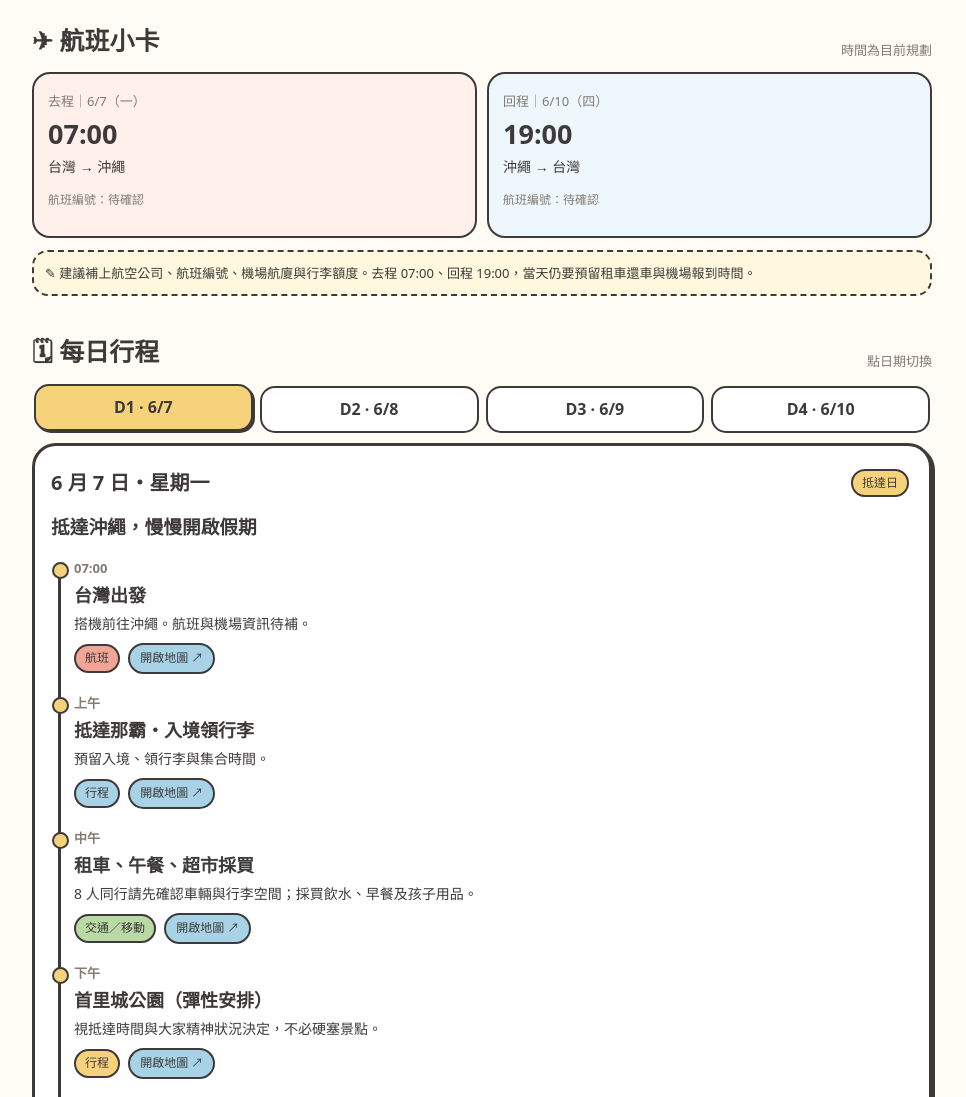
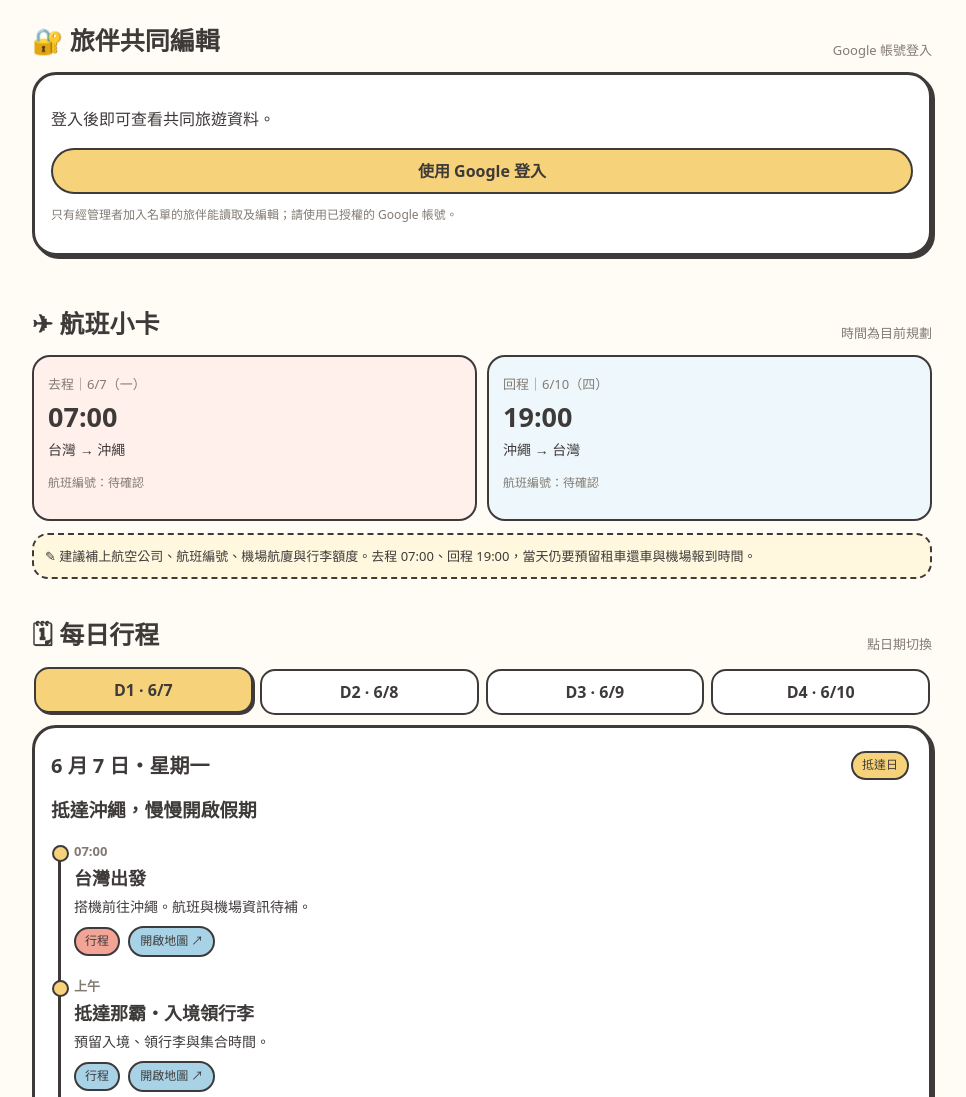
Before and after one commit to zx5319a-maker/okinawa-trip-2027, a plain HTML site: page index.html in a window 1280 px wide. Shown: the part 464-1561 px from the top of the page, without its empty margins (158-1124 px from the left). Drawn offline with Linux system fonts and the light colour scheme; no server answers; a web font is replaced by a local one.

Commit message:
Add files via upload

```diff
--- a/index.html
+++ b/index.html
@@ -14,7 +14,7 @@
 *{box-sizing:border-box}
 html{scroll-behavior:smooth}
 body{margin:0;background:var(--paper);color:var(--ink);font-family:'Huninn',system-ui,sans-serif;line-height:1.55}
-button,input,select{font:inherit;color:inherit}
+button,input,select,textarea{font:inherit;color:inherit}
 button{cursor:pointer}
 a{color:inherit}
 .wrap{width:min(100% - 28px,900px);margin:auto}
@@ -132,6 +132,18 @@ footer{text-align:center;padding:30px 12px 45px;color:var(--muted);font-size:13p
  <p class="smallprint" style="margin:12px 4px 0">小提醒：目前行程為可調整的初稿；住宿、航班編號與租車資料確認後再補上。</p>
 </header>
 
+<section id="account">
+ <div class="sectionhead"><h2>🔐 旅伴共同編輯</h2><span class="note">Google 帳號登入</span></div>
+ <div class="card">
+  <p id="authStatus">登入後即可查看共同旅遊資料。</p>
+  <div class="row" style="flex-wrap:wrap">
+   <button class="btn" id="loginBtn">使用 Google 登入</button>
+   <button class="btn secondary" id="logoutBtn" hidden>登出</button>
+  </div>
+  <div id="memberHelp" class="tip" hidden></div>
+  <p class="smallprint">只有經管理者加入名單的旅伴能讀取及編輯；請使用已授權的 Google 帳號。</p>
+ </div>
+</section>
 <section id="flight">
  <div class="sectionhead"><h2>✈ 航班小卡</h2><span class="note">時間為目前規劃</span></div>
  <div class="flightgrid">
@@ -147,6 +159,12 @@ footer{text-align:center;padding:30px 12px 45px;color:var(--muted);font-size:13p
   <button class="tab active" data-day="0">D1 · 6/7</button><button class="tab" data-day="1">D2 · 6/8</button><button class="tab" data-day="2">D3 · 6/9</button><button class="tab" data-day="3">D4 · 6/10</button>
  </div>
  <div class="card" id="dayPanel" aria-live="polite"></div>
+ <div class="card" id="dayEditor" hidden>
+  <h3 style="margin-top:0">✏️ 編輯這一天的行程</h3>
+  <p class="smallprint">每一行一個行程，格式：時間｜地點｜備註。修改後按「同步行程」。</p>
+  <textarea id="dayText" rows="8" style="width:100%;border:2px solid var(--ink);border-radius:12px;padding:10px;font:inherit;background:#fff"></textarea>
+  <button class="btn" id="saveDay" style="margin-top:8px">同步行程</button>
+ </div>
 </section>
 
 <section id="map">
@@ -205,63 +223,98 @@ footer{text-align:center;padding:30px 12px 45px;color:var(--muted);font-size:13p
  </div>
 </section>
 </main>
-<footer>沖繩小旅行 2027 · 帶著好心情出發 🌺<br><span>清單與旅費會保存在目前裝置的瀏覽器中。</span></footer>
+<footer>沖繩小旅行 2027 · 帶著好心情出發 🌺<br><span>行程、旅費與清單會同步到旅伴共用資料庫。</span></footer>
 
-<script>
-const tripDays = [
- {date:"6 月 7 日・星期一",title:"抵達沖繩，慢慢開啟假期",tag:"抵達日",stops:[
-  ["07:00","台灣出發","搭機前往沖繩。航班與機場資訊待補。","pink"],
-  ["上午","抵達那霸・入境領行李","預留入境、領行李與集合時間。","blue"],
-  ["中午","租車、午餐、超市採買","8 人同行請先確認車輛與行李空間；採買飲水、早餐及孩子用品。","green"],
-  ["下午","首里城公園（彈性安排）","視抵達時間與大家精神狀況決定，不必硬塞景點。","yellow"],
-  ["傍晚","入住包棟・晚餐休息","先讓孩子熟悉環境，整理隔天要帶的物品。","pink"]
- ],tip:"第一天不要排太滿。若航班延誤或租車手續較久，首里城可直接取消。"},
- {date:"6 月 8 日・星期二",title:"北部海洋日：鯨鯊與古宇利島",tag:"北部一日遊",stops:[
-  ["08:00","民宿早餐、出發","建議早點出發，車程依住宿地點而定。","green"],
-  ["上午","美麗海水族館","必去！建議預留約 2～3 小時，含大型水槽、展區與休息。","blue","必去"],
-  ["中午","本部町午餐","找適合多人入座的餐廳，先確認是否接受 8 人訂位。","yellow"],
-  ["下午","古宇利島・古宇利大橋","看海、拍照、吃點心；依天氣及孩子狀態彈性停留。","blue"],
-  ["傍晚","返回住宿・晚餐","北部回程較長，預留休息與塞車時間。","pink"]
- ],tip:"美麗海水族館與古宇利島是同一個北部方向，適合排同一天。若下雨，可延長水族館時間。"},
- {date:"6 月 9 日・星期三",title:"中部慢遊：美國村與海邊",tag:"中部一日遊",stops:[
-  ["上午","睡飽、民宿早餐","可以安排慢一點，讓忻翰午睡作息比較穩定。","green"],
-  ["中午","美國村・午餐","逛街、吃飯、拍照，適合多人分組自由活動。","yellow"],
-  ["下午","北谷海邊散步","看海、喝飲料，遇雨可改逛室內商場。","blue"],
-  ["傍晚","晚餐・回民宿","可安排一頓大家一起吃的沖繩料理。","pink"]
- ],tip:"這天保留彈性，不必塞滿景點。若住宿就在中北部，可依實際位置調整順序。"},
- {date:"6 月 10 日・星期四",title:"最後採買，帶著回憶回家",tag:"回程日",stops:[
-  ["上午","早餐、整理行李、退房","檢查護照、手機、充電器與孩子用品。","green"],
-  ["中午","瀨長島 Umikaji Terrace（備選）","靠近那霸機場，適合吃午餐、看海；注意天氣與停車。","blue"],
-  ["下午","國際通／機場周邊採買","依還車時間調整，不建議安排太遠的景點。","yellow"],
-  ["約 16:00","還車、前往機場","請依租車公司規定與航班報到時間提早還車。","pink"],
-  ["19:00","沖繩起飛・返回台灣","旅程結束！","blue"]
- ],tip:"回程 19:00 不代表可以玩到最後一刻。還車、接駁、托運與安檢都要留緩衝。"}
+<script type="module">
+import { initializeApp } from "https://www.gstatic.com/firebasejs/11.10.0/firebase-app.js";
+import { getAuth, GoogleAuthProvider, signInWithPopup, signOut, onAuthStateChanged } from "https://www.gstatic.com/firebasejs/11.10.0/firebase-auth.js";
+import { getFirestore, doc, getDoc, setDoc, updateDoc, onSnapshot } from "https://www.gstatic.com/firebasejs/11.10.0/firebase-firestore.js";
+
+const firebaseConfig = {
+  apiKey: "AIzaSyA87HXaV1lwTsJltNa5YYGXTv3oE7GSmTk",
+  authDomain: "okinawa-trip-2027-19994.firebaseapp.com",
+  projectId: "okinawa-trip-2027-19994",
+  storageBucket: "okinawa-trip-2027-19994.firebasestorage.app",
+  messagingSenderId: "604141948923",
+  appId: "1:604141948923:web:69a76856069cca1541455e"
+};
+const app = initializeApp(firebaseConfig);
+const auth = getAuth(app);
+const db = getFirestore(app);
+const provider = new GoogleAuthProvider();
+provider.setCustomParameters({ prompt: "select_account" });
+
+const originalDays = [
+ {date:"6 月 7 日・星期一",title:"抵達沖繩，慢慢開啟假期",tag:"抵達日",stops:[["07:00","台灣出發","搭機前往沖繩。航班與機場資訊待補。","pink"],["上午","抵達那霸・入境領行李","預留入境、領行李與集合時間。","blue"],["中午","租車、午餐、超市採買","8 人同行請先確認車輛與行李空間；採買飲水、早餐及孩子用品。","green"],["下午","首里城公園（彈性安排）","視抵達時間與大家精神狀況決定，不必硬塞景點。","yellow"],["傍晚","入住包棟・晚餐休息","先讓孩子熟悉環境，整理隔天要帶的物品。","pink"]],tip:"第一天不要排太滿。若航班延誤或租車手續較久，首里城可直接取消。"},
+ {date:"6 月 8 日・星期二",title:"北部海洋日：鯨鯊與古宇利島",tag:"北部一日遊",stops:[["08:00","民宿早餐、出發","建議早點出發，車程依住宿地點而定。","green"],["上午","美麗海水族館","必去！建議預留約 2～3 小時，含大型水槽、展區與休息。","blue","必去"],["中午","本部町午餐","找適合多人入座的餐廳，先確認是否接受 8 人訂位。","yellow"],["下午","古宇利島・古宇利大橋","看海、拍照、吃點心；依天氣及孩子狀態彈性停留。","blue"],["傍晚","返回住宿・晚餐","北部回程較長，預留休息與塞車時間。","pink"]],tip:"美麗海水族館與古宇利島是同一個北部方向，適合排同一天。若下雨，可延長水族館時間。"},
+ {date:"6 月 9 日・星期三",title:"中部慢遊：美國村與海邊",tag:"中部一日遊",stops:[["上午","睡飽、民宿早餐","可以安排慢一點，讓忻翰午睡作息比較穩定。","green"],["中午","美國村・午餐","逛街、吃飯、拍照，適合多人分組自由活動。","yellow"],["下午","北谷海邊散步","看海、喝飲料，遇雨可改逛室內商場。","blue"],["傍晚","晚餐・回民宿","可安排一頓大家一起吃的沖繩料理。","pink"]],tip:"這天保留彈性，不必塞滿景點。若住宿就在中北部，可依實際位置調整順序。"},
+ {date:"6 月 10 日・星期四",title:"最後採買，帶著回憶回家",tag:"回程日",stops:[["上午","早餐、整理行李、退房","檢查護照、手機、充電器與孩子用品。","green"],["中午","瀨長島 Umikaji Terrace（備選）","靠近那霸機場，適合吃午餐、看海；注意天氣與停車。","blue"],["下午","國際通／機場周邊採買","依還車時間調整，不建議安排太遠的景點。","yellow"],["約 16:00","還車、前往機場","請依租車公司規定與航班報到時間提早還車。","pink"],["19:00","沖繩起飛・返回台灣","旅程結束！","blue"]],tip:"回程 19:00 不代表可以玩到最後一刻。還車、接駁、托運與安檢都要留緩衝。"}
 ];
-function mapsUrl(q){return "https://www.google.com/maps/search/?api=1&query="+encodeURIComponent(q+" Okinawa Japan")}
-function renderDay(i){
- const d=tripDays[i];document.querySelectorAll(".tab").forEach(b=>b.classList.toggle("active",+b.dataset.day===i));
- document.getElementById("dayPanel").innerHTML=`<div class="daytitle"><strong>${d.date}</strong><span class="pill yellow">${d.tag}</span></div><h3 style="margin:0 0 14px">${d.title}</h3><div class="timeline">${d.stops.map(s=>`<div class="stop"><time>${s[0]}</time><h3>${s[1]} ${s[4]?`<span class="pill must">${s[4]}</span>`:""}</h3><p>${s[2]}</p><span class="pill ${s[3]}">${s[1].includes("租車")?"交通／移動":s[1].includes("出發")?"航班": "行程"}</span> <a class="maplink" target="_blank" rel="noopener" href="${mapsUrl(s[1])}">開啟地圖 ↗</a></div>`).join("")}</div><div class="tip">💡 ${d.tip}</div>`;
-}
-document.querySelectorAll(".tab").forEach(b=>b.addEventListener("click",()=>renderDay(+b.dataset.day)));
-renderDay(0);
-const dep=new Date("2027-06-07T00:00:00");const today=new Date();today.setHours(0,0,0,0);document.getElementById("days").textContent=Math.max(0,Math.ceil((dep-today)/86400000));
-const KEY="okinawaTrip2027_v1";
-let saved={};try{saved=JSON.parse(localStorage.getItem(KEY)||"{}")}catch(e){}
-function persist(){localStorage.setItem(KEY,JSON.stringify(saved))}
 const todoItems=["確認 8 人護照效期與姓名拼音","確認機票、行李額度與座位","訂好 3 間以上臥室的包棟住宿","確認租車車型、駕駛與保險","確認兒童安全座椅／增高座椅需求","預約熱門餐廳或確認 8 人可入座","下載離線地圖、確認網路方案","準備旅平險與海外醫療保障","確認忻翰奶粉、尿布與備用用品"];
 const adultItems=["護照、機票與訂房資料","錢包、日圓現金、信用卡","手機、充電器、行動電源","轉接頭／充電線","換洗衣物、內衣褲、襪子","薄外套、雨具、防曬用品","舒適鞋、拖鞋","個人藥品、常備用品","盥洗用品、保養品","泳衣／海邊用品（視需要）"];
 const babyItems=["配方奶、奶粉分裝盒","奶瓶、奶嘴、奶瓶刷","尿布、濕紙巾、屁屁膏","奶瓶清潔用品／消毒用品","副食品、零食、寶寶餐具","水杯、圍兜、紗布巾","換洗衣物（多備 1～2 套）","薄外套、帽子、防曬用品","推車、背巾","安撫玩具、睡眠用品","常用藥品、體溫計、退熱用品","兒童安全座椅需求確認"];
+let shared = null;
+let activeDay = 0;
+let unsubscribe = null;
+let isMember = false;
+const authStatus=document.getElementById('authStatus');
+const memberHelp=document.getElementById('memberHelp');
+const loginBtn=document.getElementById('loginBtn');
+const logoutBtn=document.getElementById('logoutBtn');
+const dayEditor=document.getElementById('dayEditor');
+
+function mapsUrl(q){return "https://www.google.com/maps/search/?api=1&query="+encodeURIComponent(q+" Okinawa Japan")}
+function safeText(v){return String(v??'').replace(/[&<>"']/g,c=>({'&':'&amp;','<':'&lt;','>':'&gt;','"':'&quot;',"'":'&#39;'}[c]))}
+function currentDays(){return shared?.days?.length ? shared.days : originalDays}
+function renderDay(i){
+ activeDay=i; const d=currentDays()[i]||originalDays[i];
+ document.querySelectorAll('.tab').forEach(b=>b.classList.toggle('active',+b.dataset.day===i));
+ document.getElementById('dayPanel').innerHTML=`<div class="daytitle"><strong>${safeText(d.date)}</strong><span class="pill yellow">${safeText(d.tag||'行程')}</span></div><h3 style="margin:0 0 14px">${safeText(d.title)}</h3><div class="timeline">${(d.stops||[]).map(s=>`<div class="stop"><time>${safeText(s[0])}</time><h3>${safeText(s[1])} ${s[4]?`<span class="pill must">${safeText(s[4])}</span>`:''}</h3><p>${safeText(s[2])}</p><span class="pill ${safeText(s[3]||'yellow')}">行程</span> <a class="maplink" target="_blank" rel="noopener" href="${mapsUrl(s[1])}">開啟地圖 ↗</a></div>`).join('')}</div><div class="tip">💡 ${safeText(d.tip||'')}</div>`;
+ const canEdit=isMember;
+ dayEditor.hidden=!canEdit;
+ if(canEdit){document.getElementById('dayText').value=(d.stops||[]).map(x=>`${x[0]}｜${x[1]}｜${x[2]}`).join('\n')}
+}
+document.querySelectorAll('.tab').forEach(b=>b.addEventListener('click',()=>renderDay(+b.dataset.day)));
+const dep=new Date('2027-06-07T00:00:00');const today=new Date();today.setHours(0,0,0,0);document.getElementById('days').textContent=Math.max(0,Math.ceil((dep-today)/86400000));
+
+function defaultShared(){return {days:originalDays,todo:[],adult:[],baby:[],expenses:[]}}
 function drawChecks(id,items,key,progressId){
- const el=document.getElementById(id);el.innerHTML="";
- items.forEach((t,i)=>{const checked=!!(saved[key]&&saved[key][i]);const lab=document.createElement("label");lab.className="checkrow"+(checked?" done":"");const cb=document.createElement("input");cb.type="checkbox";cb.checked=checked;cb.addEventListener("change",()=>{saved[key]=saved[key]||[];saved[key][i]=cb.checked;persist();drawAllChecks()});const span=document.createElement("span");span.textContent=t;lab.append(cb,span);el.append(lab)});
- const n=(saved[key]||[]).filter(Boolean).length;const p=Math.round(n/items.length*100);document.getElementById(progressId).style.width=p+"%";
+ const el=document.getElementById(id);el.innerHTML='';
+ items.forEach((t,i)=>{const checked=!!(shared?.[key]?.[i]);const lab=document.createElement('label');lab.className='checkrow'+(checked?' done':'');const cb=document.createElement('input');cb.type='checkbox';cb.checked=checked;cb.disabled=!isMember;cb.addEventListener('change',async()=>{const next=[...(shared[key]||[])];next[i]=cb.checked;await updateDoc(doc(db,'shared','trip'),{[key]:next})});const span=document.createElement('span');span.textContent=t;lab.append(cb,span);el.append(lab)});
+ const n=(shared?.[key]||[]).filter(Boolean).length;document.getElementById(progressId).style.width=(items.length?Math.round(n/items.length*100):0)+'%';
 }
-function drawAllChecks(){drawChecks("todoList",todoItems,"todo","todoProgress");drawChecks("adultList",adultItems,"adult","adultProgress");drawChecks("babyList",babyItems,"baby","babyProgress");const n=(saved.todo||[]).filter(Boolean).length;document.getElementById("todoCount").textContent=`${n} / ${todoItems.length} 完成`}
-drawAllChecks();
-let expenses=saved.expenses||[];
-function money(n){return "NT$"+Math.round(n).toLocaleString("zh-TW")}
-function drawExpenses(){const total=expenses.reduce((a,x)=>a+x.amount,0);document.getElementById("total").textContent=money(total);document.getElementById("perPerson").textContent=money(total/8);const list=document.getElementById("expenseList");if(!expenses.length){list.innerHTML='<p class="smallprint">尚未新增支出。可以先登記機票、住宿、租車、油錢等。</p>';return}list.innerHTML="";expenses.forEach((x,i)=>{const row=document.createElement("div");row.className="expense";const left=document.createElement("span");left.textContent=x.name;const right=document.createElement("b");right.textContent=money(x.amount);const del=document.createElement("button");del.setAttribute("aria-label","刪除支出");del.textContent="✕";del.onclick=()=>{expenses.splice(i,1);saved.expenses=expenses;persist();drawExpenses()};row.append(left,right,del);list.append(row)})}
-document.getElementById("addExpense").addEventListener("click",()=>{const name=document.getElementById("expenseName").value.trim();const amount=Number(document.getElementById("expenseAmount").value);if(!name||!Number.isFinite(amount)||amount<=0){alert("請填寫支出項目與正確金額");return}expenses.push({name,amount});saved.expenses=expenses;persist();document.getElementById("expenseName").value="";document.getElementById("expenseAmount").value="";drawExpenses()});
-drawExpenses();
+function drawAllChecks(){drawChecks('todoList',todoItems,'todo','todoProgress');drawChecks('adultList',adultItems,'adult','adultProgress');drawChecks('babyList',babyItems,'baby','babyProgress');const n=(shared?.todo||[]).filter(Boolean).length;document.getElementById('todoCount').textContent=`${n} / ${todoItems.length} 完成`}
+function money(n){return 'NT$'+Math.round(n).toLocaleString('zh-TW')}
+function drawExpenses(){const expenses=shared?.expenses||[];const total=expenses.reduce((a,x)=>a+Number(x.amount||0),0);document.getElementById('total').textContent=money(total);document.getElementById('perPerson').textContent=money(total/8);const list=document.getElementById('expenseList');list.innerHTML='';if(!expenses.length){list.innerHTML='<p class="smallprint">尚未新增支出。可以先登記機票、住宿、租車、油錢等。</p>';return}expenses.forEach((x,i)=>{const row=document.createElement('div');row.className='expense';const left=document.createElement('span');left.textContent=x.name;const right=document.createElement('b');right.textContent=money(x.amount);const del=document.createElement('button');del.textContent='✕';del.setAttribute('aria-label','刪除支出');del.disabled=!isMember;del.onclick=async()=>{const next=expenses.filter((_,j)=>j!==i);await updateDoc(doc(db,'shared','trip'),{expenses:next})};row.append(left,right,del);list.append(row)})}
+function renderAll(){renderDay(activeDay);drawAllChecks();drawExpenses();document.getElementById('addExpense').disabled=!isMember;document.getElementById('expenseName').disabled=!isMember;document.getElementById('expenseAmount').disabled=!isMember;}
+
+document.getElementById('saveDay').addEventListener('click',async()=>{
+ if(!isMember)return;const lines=document.getElementById('dayText').value.split(/\n/).map(x=>x.trim()).filter(Boolean);const stops=[];
+ for(const line of lines){const parts=line.split('｜');if(parts.length<3){alert('每一行請用「時間｜地點｜備註」格式');return}stops.push([parts[0].trim(),parts[1].trim(),parts.slice(2).join('｜').trim(),'yellow'])}
+ if(!stops.length){alert('至少保留一個行程項目');return}
+ const days=currentDays().map((d,i)=>i===activeDay?{...d,stops}:d);await updateDoc(doc(db,'shared','trip'),{days});alert('行程已同步給旅伴！');
+});
+document.getElementById('addExpense').addEventListener('click',async()=>{if(!isMember)return;const name=document.getElementById('expenseName').value.trim();const amount=Number(document.getElementById('expenseAmount').value);if(!name||!Number.isFinite(amount)||amount<=0){alert('請填寫支出項目與正確金額');return}const expenses=[...(shared?.expenses||[]),{name,amount}];await updateDoc(doc(db,'shared','trip'),{expenses});document.getElementById('expenseName').value='';document.getElementById('expenseAmount').value='';});
+loginBtn.addEventListener('click',async()=>{try{await signInWithPopup(auth,provider)}catch(e){alert('登入失敗：'+(e.message||e))}});
+logoutBtn.addEventListener('click',()=>signOut(auth));
+onAuthStateChanged(auth,async(user)=>{
+ if(unsubscribe){unsubscribe();unsubscribe=null}shared=null;isMember=false;memberHelp.hidden=true;logoutBtn.hidden=!user;loginBtn.hidden=!!user;
+ if(!user){authStatus.textContent='登入後即可查看共同旅遊資料。';renderAll();return}
+ authStatus.textContent=`已登入：${user.email||'Google 帳號'}，正在確認旅伴權限…`;
+ try{
+  const memberSnap=await getDoc(doc(db,'members',user.uid));
+  if(!memberSnap.exists()){
+   authStatus.textContent='這個 Google 帳號尚未加入旅伴名單。';
+   memberHelp.hidden=false;memberHelp.innerHTML=`請把以下使用者 ID 傳給網站管理者，加入授權後重新整理即可：<br><code style="word-break:break-all">${safeText(user.uid)}</code><br><button class="btn secondary" id="copyUid" type="button">複製使用者 ID</button>`;
+   document.getElementById('copyUid').addEventListener('click',async()=>{try{await navigator.clipboard.writeText(user.uid);alert('已複製使用者 ID')}catch(e){alert('請長按並複製上方 ID')}});
+   renderAll();return;
+  }
+  isMember=true;authStatus.textContent=`已登入並取得共同編輯權限：${user.email||''}`;
+  const ref=doc(db,'shared','trip');const snap=await getDoc(ref);if(!snap.exists())await setDoc(ref,defaultShared());
+  unsubscribe=onSnapshot(ref,(ds)=>{shared=ds.exists()?ds.data():defaultShared();renderAll()},(err)=>{authStatus.textContent='資料同步失敗：'+err.message});
+ }catch(e){authStatus.textContent='權限確認失敗：'+e.message}
+ renderAll();
+});
+renderDay(0);drawAllChecks();drawExpenses();
 </script>
 </body></html>
```
